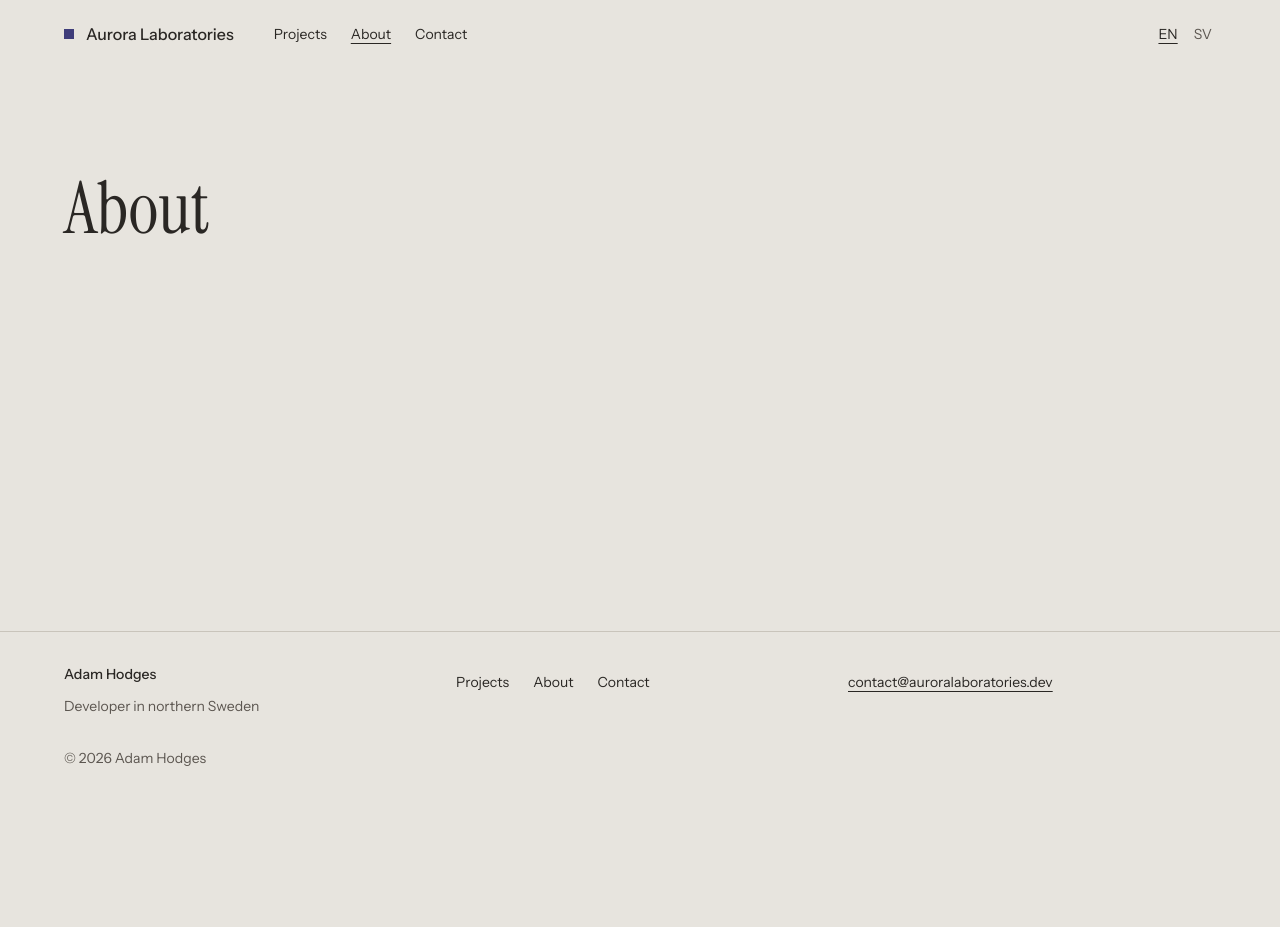
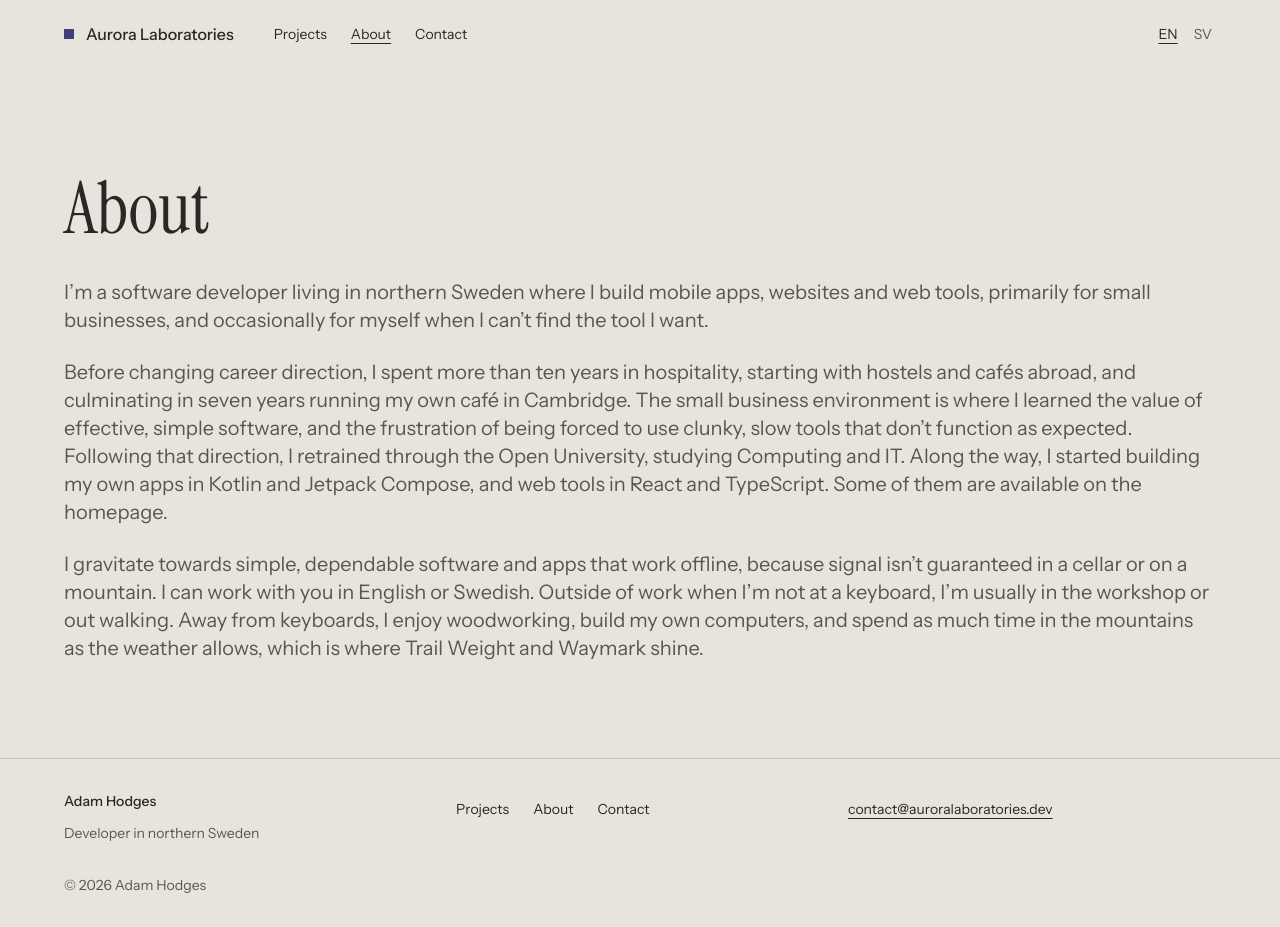
Before and after one commit to adam-398/portfolio, an Astro site: page /about in a window 1280 px wide. Before the commit the page ends 800 px from the top, so only its background shows below. Built offline with nearby package versions, Linux system fonts and the light colour scheme; Astro itself is replaced by a stand-in of ours.

Commit message:
Write About page

```diff
--- a/src/pages/about.astro
+++ b/src/pages/about.astro
@@ -1,14 +1,40 @@
 ---
 import BaseLayout from "../layouts/BaseLayout.astro";
+import Section from "../components/Section.astro";
+import Container from "../components/Container.astro";
 ---
 
 <BaseLayout
   title="About | Aurora Laboratories"
-  description="Custom software solutions from northern Sweden"
+  description="About Adam, a software developer in northern Sweden."
 >
-  <section class="px-6 py-16 sm:px-10 md:py-24 lg:px-16">
-    <div class="mx-auto max-w-6xl 2xl:max-w-7xl">
-      <h1 class="font-serif text-5xl leading-tight lg:text-7xl">About</h1>
-    </div>
-  </section>
+  <Section border={false}>
+    <Container>
+      <div>
+        <h1 class="font-serif text-5xl leading-tight text-ink lg:text-7xl">About</h1>
+        <p class="mt-6 text-lg text-ink-muted lg:text-xl">
+          I’m a software developer living in northern Sweden where I build mobile apps, websites and
+          web tools, primarily for small businesses, and occasionally for myself when I can’t find
+          the tool I want.
+        </p>
+        <p class="mt-6 text-lg text-ink-muted lg:text-xl">
+          Before changing career direction, I spent more than ten years in hospitality, starting
+          with hostels and cafés abroad, and culminating in seven years running my own café in
+          Cambridge. The small business environment is where I learned the value of effective,
+          simple software, and the frustration of being forced to use clunky, slow tools that don’t
+          function as expected. Following that direction, I retrained through the Open University,
+          studying Computing and IT. Along the way, I started building my own apps in Kotlin and
+          Jetpack Compose, and web tools in React and TypeScript. Some of them are available on the
+          homepage.
+        </p>
+        <p class="mt-6 text-lg text-ink-muted lg:text-xl">
+          I gravitate towards simple, dependable software and apps that work offline, because signal
+          isn’t guaranteed in a cellar or on a mountain. I can work with you in English or Swedish.
+          Outside of work when I’m not at a keyboard, I’m usually in the workshop or out walking.
+          Away from keyboards, I enjoy woodworking, build my own computers, and spend as much time
+          in the mountains as the weather allows, which is where Trail Weight and Waymark shine.
+        </p>
+      </div>
+    </Container>
+  </Section>
 </BaseLayout>
```
